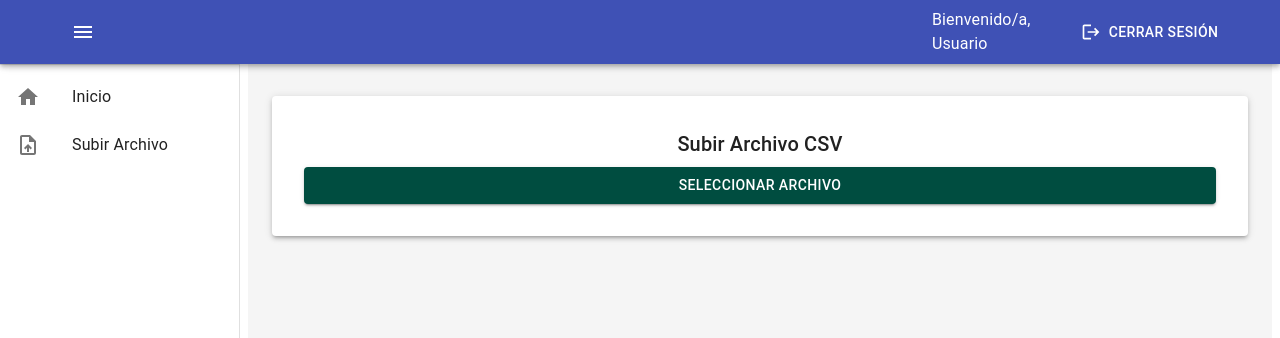
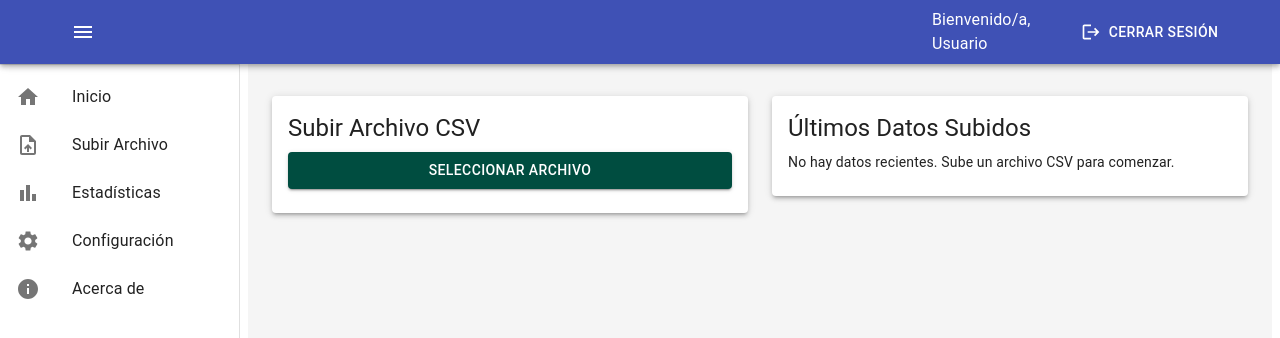
Before and after one commit to SGarciaVel/facturacionMasisa, a React (Vite) app in the folder frontend/: page /home in a window 1280 px wide. Shown: the top 338 px of the page. Built offline with nearby package versions, Linux system fonts and the light colour scheme.

Commit message:
fix: Evita el solapamiento con otros elementos en register y mejora visual home

```diff
--- a/frontend/src/components/Home.jsx
+++ b/frontend/src/components/Home.jsx
@@ -14,12 +14,18 @@ import {
   IconButton,
   Paper,
   Avatar,
+  Grid,
+  Card,
+  CardContent,
 } from "@mui/material";
 import {
   Menu as MenuIcon,
   Home as HomeIcon,
   UploadFile as UploadFileIcon,
   Logout as LogoutIcon,
+  BarChart as BarChartIcon,
+  Settings as SettingsIcon,
+  Info as InfoIcon,
 } from "@mui/icons-material";
 import { createTheme, ThemeProvider } from "@mui/material/styles";
 import axios from "axios";
@@ -119,6 +125,24 @@ const Home = () => {
               </ListItemIcon>
               <ListItemText primary="Subir Archivo" />
             </ListItem>
+            <ListItem button>
+              <ListItemIcon>
+                <BarChartIcon />
+              </ListItemIcon>
+              <ListItemText primary="Estadísticas" />
+            </ListItem>
+            <ListItem button>
+              <ListItemIcon>
+                <SettingsIcon />
+              </ListItemIcon>
+              <ListItemText primary="Configuración" />
+            </ListItem>
+            <ListItem button>
+              <ListItemIcon>
+                <InfoIcon />
+              </ListItemIcon>
+              <ListItemText primary="Acerca de" />
+            </ListItem>
           </List>
         </Drawer>
         <Box
@@ -131,14 +155,32 @@ const Home = () => {
           }}
         >
           <Toolbar />
-          <Paper elevation={3} sx={{ p: 4, textAlign: "center" }}>
-            <Typography variant="h6" gutterBottom>
-              Subir Archivo CSV
-            </Typography>
-            <Button variant="contained" color="primary">
-              Seleccionar Archivo
-            </Button>
-          </Paper>
+          <Grid container spacing={3}>
+            <Grid item xs={12} md={6}>
+              <Card elevation={3}>
+                <CardContent>
+                  <Typography variant="h5" gutterBottom>
+                    Subir Archivo CSV
+                  </Typography>
+                  <Button variant="contained" color="primary">
+                    Seleccionar Archivo
+                  </Button>
+                </CardContent>
+              </Card>
+            </Grid>
+            <Grid item xs={12} md={6}>
+              <Card elevation={3}>
+                <CardContent>
+                  <Typography variant="h5" gutterBottom>
+                    Últimos Datos Subidos
+                  </Typography>
+                  <Typography variant="body2">
+                    No hay datos recientes. Sube un archivo CSV para comenzar.
+                  </Typography>
+                </CardContent>
+              </Card>
+            </Grid>
+          </Grid>
         </Box>
       </Box>
     </ThemeProvider>
--- a/frontend/src/components/Register.jsx
+++ b/frontend/src/components/Register.jsx
@@ -52,6 +52,10 @@ const customStyles = {
     ...provided,
     display: 'flex',
     alignItems: 'center',
+  }),
+  menu: (provided) => ({
+    ...provided,
+    zIndex: 9999,
   }),
 };
 
--- a/frontend/src/main.jsx
+++ b/frontend/src/main.jsx
@@ -7,6 +7,7 @@ import VerifyCode from './components/VerifyCode';
 import Login from './components/Login';
 import Home from './components/Home';
 import AuthPage from './components/AuthPage';
+import FileUpload from './components/FileUpload';
 
 const router = createBrowserRouter([
   { path: '/', element: <App /> },
@@ -15,6 +16,7 @@ const router = createBrowserRouter([
   { path: '/login', element: <Login /> },
   { path: '/home', element: <Home /> },
   { path: '/authpage', element: <AuthPage /> },
+  { path: '/fileupload', element: <FileUpload /> },
 ]);
 
 ReactDOM.createRoot(document.getElementById('app')).render(
```
